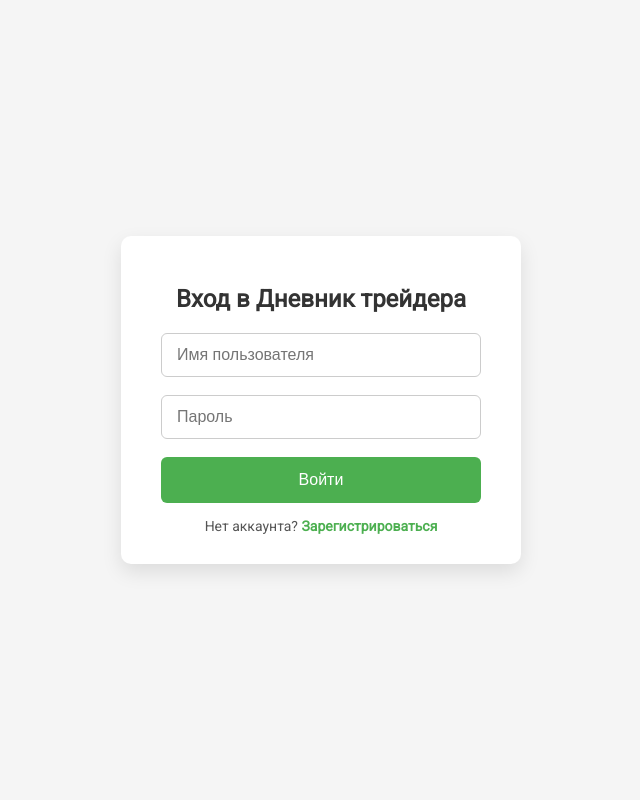
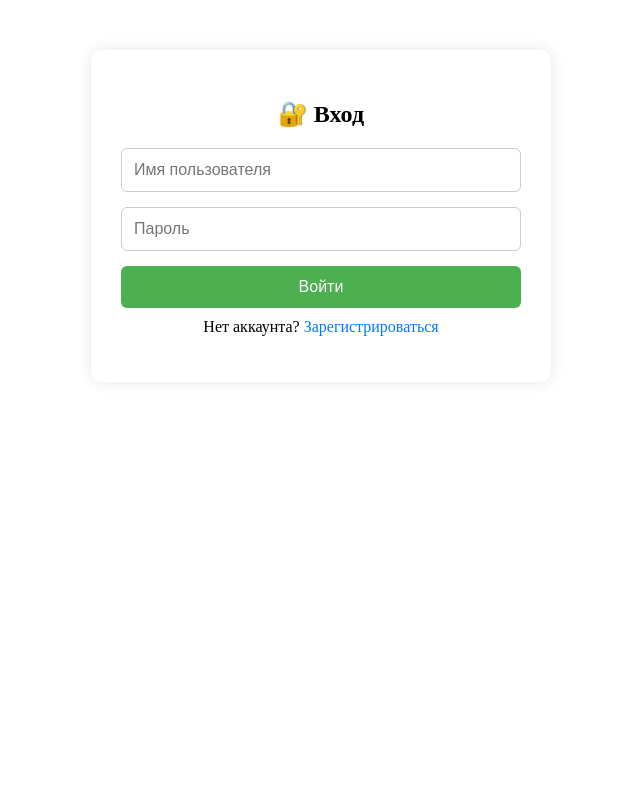
Before and after one commit to KakariA2/trader_diary, a Flask app: page /login in a window 1280 px wide. Shown: the whole page, without its empty margins (319-959 px from the left). Run offline with Flask 3, Linux system fonts and the light colour scheme.

Commit message:
Красивый дизайн страницы входа

```diff
--- a/templates/login.html
+++ b/templates/login.html
@@ -1,99 +1,74 @@
 <!DOCTYPE html>
 <html lang="ru">
 <head>
-  <meta charset="UTF-8" />
-  <meta name="viewport" content="width=device-width, initial-scale=1" />
+  <meta charset="UTF-8">
+  <meta name="viewport" content="width=device-width, initial-scale=1.0">
   <title>Вход — Дневник трейдера</title>
-  <link href="https://fonts.googleapis.com/css2?family=Roboto&display=swap" rel="stylesheet" />
+  <link rel="stylesheet" href="{{ url_for('static', filename='style.css') }}">
   <style>
-    body {
-      font-family: 'Roboto', Arial, sans-serif;
-      background: #f5f5f5;
-      display: flex;
-      justify-content: center;
-      align-items: center;
-      height: 100vh;
-      margin: 0;
+    .form-container {
+      max-width: 400px;
+      margin: 50px auto;
+      background: #ffffff;
+      padding: 30px;
+      border-radius: 10px;
+      box-shadow: 0 0 15px rgba(0,0,0,0.1);
     }
-    .login-container {
-      background: white;
-      padding: 30px 40px;
-      border-radius: 10px;
-      box-shadow: 0 8px 20px rgba(0,0,0,0.1);
+
+    .form-container h2 {
+      text-align: center;
+      margin-bottom: 20px;
+    }
+
+    .form-container input[type="text"],
+    .form-container input[type="password"] {
       width: 100%;
-      max-width: 400px;
-      box-sizing: border-box;
-      text-align: center;
-    }
-    h2 {
-      margin-bottom: 20px;
-      color: #333;
-      font-weight: 700;
-    }
-    input[type="text"],
-    input[type="password"] {
-      width: 100%;
-      padding: 12px 15px;
-      margin-bottom: 18px;
+      padding: 12px;
+      margin-bottom: 15px;
       border: 1px solid #ccc;
       border-radius: 6px;
       font-size: 16px;
-      box-sizing: border-box;
-      transition: border-color 0.3s ease;
     }
-    input[type="text"]:focus,
-    input[type="password"]:focus {
-      outline: none;
-      border-color: #4CAF50;
-      box-shadow: 0 0 8px rgba(76, 175, 80, 0.4);
-    }
-    button {
+
+    .form-container button {
       width: 100%;
+      padding: 12px;
       background-color: #4CAF50;
       color: white;
       border: none;
-      padding: 14px;
       border-radius: 6px;
       font-size: 16px;
       cursor: pointer;
-      transition: background-color 0.3s ease;
     }
-    button:hover {
+
+    .form-container button:hover {
       background-color: #45a049;
     }
-    .register-link {
-      margin-top: 15px;
-      font-size: 14px;
-      color: #555;
+
+    .form-container p {
+      text-align: center;
+      margin-top: 10px;
     }
-    .register-link a {
-      color: #4CAF50;
+
+    .form-container a {
+      color: #007BFF;
       text-decoration: none;
-      font-weight: 600;
     }
-    .register-link a:hover {
+
+    .form-container a:hover {
       text-decoration: underline;
-    }
-    .error-message {
-      color: #d33;
-      margin-bottom: 15px;
-      font-weight: 600;
     }
   </style>
 </head>
 <body>
-  <div class="login-container">
-    <h2>Вход в Дневник трейдера</h2>
-    <!-- Если есть ошибка, добавь ниже блок с классом error-message -->
-    <!-- <div class="error-message">Неверный логин или пароль</div> -->
-    <form method="POST" action="/login">
-      <input type="text" name="username" placeholder="Имя пользователя" required />
-      <input type="password" name="password" placeholder="Пароль" required />
+  <div class="form-container">
+    <h2>🔐 Вход</h2>
+    <form method="POST">
+      <input type="text" name="username" placeholder="Имя пользователя" required>
+      <input type="password" name="password" placeholder="Пароль" required>
       <button type="submit">Войти</button>
     </form>
-    <div class="register-link">
-      Нет аккаунта? <a href="/register">Зарегистрироваться</a>
-    </div>
+    <p>Нет аккаунта? <a href="/register">Зарегистрироваться</a></p>
   </div>
 </body>
 </html>
```
